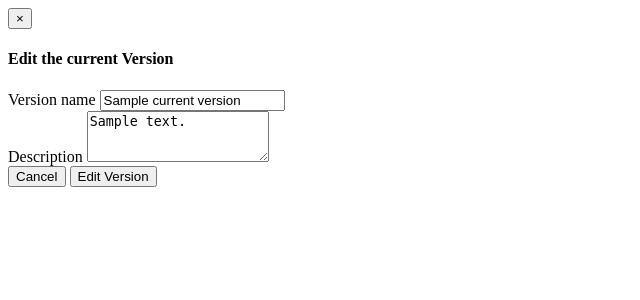
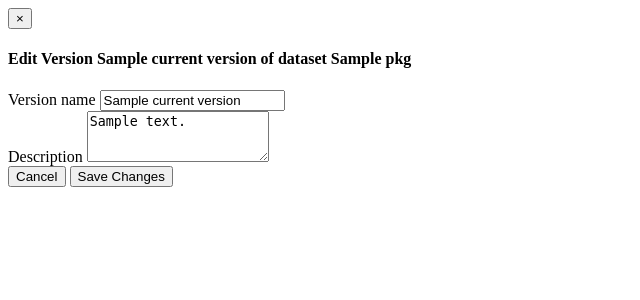
Before and after one commit to datopian/ckanext-versions, a Python web app: template ckanext/versions/templates/package/snippets/update_version.html in a window 1280 px wide. Shown: the top 300 px of the page, without its empty margins (0-640 px from the left). Run offline with Jinja, Linux system fonts and the light colour scheme; the template is opened without the code that fills it: most values are stand-ins (such as "Sample title", 1, 10 or a date in 2020).

Commit message:
Update text on update_version feature

```diff
--- a/ckanext/versions/templates/package/snippets/update_version.html
+++ b/ckanext/versions/templates/package/snippets/update_version.html
@@ -5,7 +5,7 @@
         <form class="update-version-form">
           <div class="modal-header">
             <button type="button" class="close" data-dismiss="modal" aria-label="Close"><span aria-hidden="true">&times;</span></button>
-            <h4 class="modal-title" id="updateVersionModalLabel">Edit the current Version</h4>
+            <h4 class="modal-title" id="updateVersionModalLabel">Edit Version {{ c.current_version.name }} of dataset {{ c.pkg.name }}</h4>
           </div>
           <div class="modal-body">
             <div class="form-group">
@@ -19,7 +19,7 @@
           </div>
           <div class="modal-footer">
             <button type="button" class="btn btn-default" data-dismiss="modal">Cancel</button>
-            <button type="submit" class="btn btn-primary">Edit Version</button>
+            <button type="submit" class="btn btn-primary">Save Changes</button>
           </div>
         </form>
       </div>
--- a/ckanext/versions/templates/package/snippets/versions_list.html
+++ b/ckanext/versions/templates/package/snippets/versions_list.html
@@ -56,7 +56,7 @@
 
     {% if h.check_access('dataset_version_create', {'dataset': pkg.id}) %}
     <button type="button" class="btn btn-primary pull-right" data-toggle="modal" data-target="#updateVersionModal">
-      {{ _('Edit Version') }}
+      {{ _('Edit Version Info') }}
     </button>
     {% snippet 'package/snippets/update_version.html' %}
     {% endif %}
```
